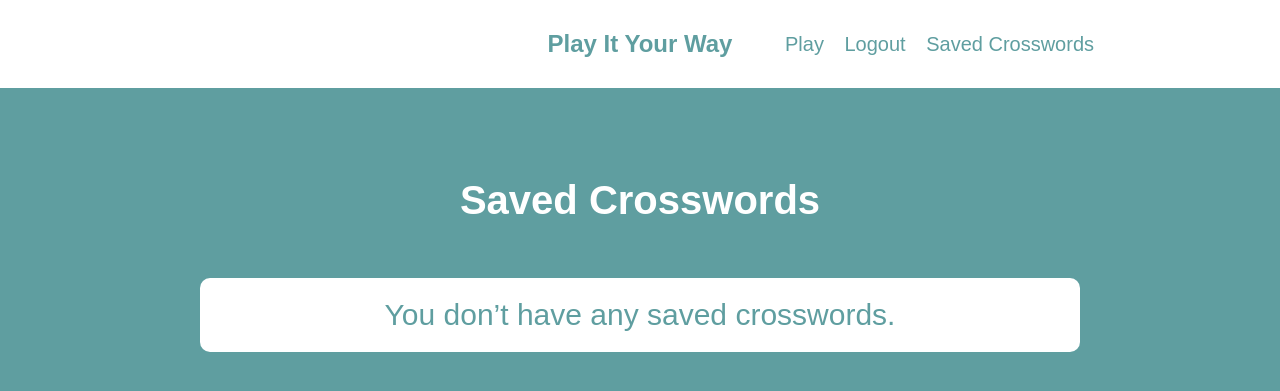
After one commit to juliagrove/ai-crossword-generator, a Django app: page /crossword/saved/ in a window 1280 px wide. The commit adds this page. Shown: the top 391 px of the page. Run offline with Django 5.2, Linux system fonts and the light colour scheme; the visitor is signed in with stand-in values (Sample User, id 1); data that the repository does not hold is empty.

Commit message:
Add db/save progress functionality

```diff
--- a/crossword/services/crossword_service.py
+++ b/crossword/services/crossword_service.py
@@ -7,7 +7,10 @@ def crossword(category, num_words):
     """
     Main entry point
     """
-    clues = clue_generator.generate(category, num_words)  # get structured gemini output
+    clues = clue_generator.generate(
+        category, num_words
+    )  # get structured gemini output
+
     crossword_filled, words_placed = _build_grid(
         clues
     )  # get crossword grid and words dict
--- a/crossword/services/llm_service.py
+++ b/crossword/services/llm_service.py
@@ -44,10 +44,6 @@ class CrosswordClueGenerator:
             raise RuntimeError(f"Gemini API error: {e}")
 
     def _build_prompt(self, category, num_words):
-        # return f"""
-        #     You are a crossword generator. Give me { num_words } words and short clues that follow the category: { category }.
-        #     Do NOT generate any additional information besides the words and their clues. The output should be Word: Clue
-        # """
         return f"""
             You are a crossword generator. Give me { num_words } words and short clues that follow the category: { category }.
             Do NOT generate any additonal information other than the Word and its clue.
--- /dev/null
+++ b/crossword/static/css/saved_list.css
@@ -0,0 +1,56 @@
+.saved-crosswords-page {
+    justify-content: center;
+    width: 100%;
+}
+
+h2 {
+    text-align: center;
+    padding: 40px;
+    margin-top: 50px;
+    margin-bottom: 15px;
+    color:white;
+    font-size: 40px;
+}
+
+.saved-crossword-list li {
+    display: flex;
+    justify-content: space-between;
+    align-items: center;
+    margin: 0 250px 40px 250px;
+    padding: 30px;
+    background-color: white;
+    color: cadetblue;
+    border-radius: 25px;
+    font-size: 20px;
+    transition: box-shadow 0.25s ease, transform 0.15s ease;
+    cursor: pointer;
+}
+
+
+.saved-crosswords-page p {
+    background-color: white;
+    color: cadetblue;
+    font-size: 30px;
+    text-align: center;
+    border-radius: 10px;
+    padding: 20px;
+    margin: 0 200px 0 200px;
+}
+
+.saved-crossword-list li:hover {
+    box-shadow: 0px 5px 14px rgba(0, 0, 0, 0.18);
+    transform: translateY(-2px); /* subtle lift */
+}
+
+.open-link {
+    color: white;
+    background-color: cadetblue;
+    border-radius: 8px;
+    padding: 10px;
+    text-align: center;
+    margin-left: 10px;
+}
+
+.open-delete-buttons {
+    align-items: right;
+}
--- a/crossword/static/js/crossword.js
+++ b/crossword/static/js/crossword.js
@@ -1,15 +1,16 @@
 // crossword/static/js/crossword.js
 function initCrosswordPage() {
-    document.getElementById('crosswordForm').addEventListener('submit', function (e) {
+    const form = document.getElementById('crosswordForm');
+    if (!form) return;
+
+    form.addEventListener('submit', function (e) {
         e.preventDefault();
 
-        const form = this;
         const formData = new FormData(form);
         const spinner = document.getElementById('loading-spinner');
         const loadingText = document.getElementById('loading-text');
         const container = document.getElementById('crossword-container');
 
-        // loading symbol
         spinner.style.display = 'block';
         loadingText.style.display = 'block';
         container.innerHTML = '';
@@ -24,6 +25,8 @@ function initCrosswordPage() {
             container.innerHTML = html;
             spinner.style.display = 'none';
             loadingText.style.display = 'none';
+
+            restoreProgressGridIfPresent();
             initAutoCheck();
         })
         .catch(err => {
@@ -32,6 +35,7 @@ function initCrosswordPage() {
             loadingText.style.display = 'none';
         });
     });
+}
 
 // handles Auto Check + auto move cells
 function initAutoCheck() {
@@ -110,5 +114,151 @@ function initCrosswordPage() {
         });
     });
 }
+
+ //helpers
+function getCookie(name) {
+    let cookieValue = null;
+    if (document.cookie && document.cookie !== "") {
+        const cookies = document.cookie.split(";");
+        for (let i = 0; i < cookies.length; i++) {
+            const cookie = cookies[i].trim();
+            if (cookie.substring(0, name.length + 1) === name + "=") {
+                cookieValue = decodeURIComponent(
+                    cookie.substring(name.length + 1)
+                );
+                break;
             }
-document.addEventListener('DOMContentLoaded', initCrosswordPage);
+        }
+    }
+    return cookieValue;
+}
+
+// Build a 2D array from the current DOM grid
+function buildProgressGrid() {
+    const rows = Array.from(
+        document.querySelectorAll(".crossword-table tr")
+    );
+
+    return rows.map((row) => {
+        const cells = Array.from(row.querySelectorAll("td"));
+        return cells.map((td) => {
+            const input = td.querySelector("input.crossword-input");
+
+            if (!input) {
+                // black square
+                return "-";
+            }
+
+            const val = input.value.toUpperCase();
+            return val || "";
+        });
+    });
+}
+
+function getCrosswordDataFromDom() {
+    const solutionEl = document.getElementById("solution-grid-data");
+    const acrossEl = document.getElementById("across-clues-data");
+    const downEl = document.getElementById("down-clues-data");
+    const categoryEl = document.getElementById("category-data");
+
+    if (!solutionEl || !acrossEl || !downEl || !categoryEl) {
+        return null;
+    }
+
+    return {
+        solutionGrid: JSON.parse(solutionEl.textContent),
+        acrossClues: JSON.parse(acrossEl.textContent),
+        downClues: JSON.parse(downEl.textContent),
+        category: JSON.parse(categoryEl.textContent),
+    };
+}
+
+// --- Event delegation for Save button ---
+
+document.addEventListener("click", async (event) => {
+    const target = event.target;
+
+    if (target && target.id === "save-crossword-btn") {
+        const data = getCrosswordDataFromDom();
+        if (!data) {
+            alert("Crossword data not found in DOM.");
+            return;
+        }
+
+        const progressGrid = buildProgressGrid();
+        const csrftoken = getCookie("csrftoken");
+        const saveUrl = target.dataset.saveUrl;
+
+        try {
+            const response = await fetch(saveUrl, {
+                method: "POST",
+                headers: {
+                    "Content-Type": "application/json",
+                    "X-CSRFToken": csrftoken,
+                    "X-Requested-With": "XMLHttpRequest",
+                },
+                body: JSON.stringify({
+                    category: data.category,
+                    solution_grid: data.solutionGrid,
+                    progress_grid: progressGrid,
+                    across_clues: data.acrossClues,
+                    down_clues: data.downClues,
+                }),
+            });
+
+            const json = await response.json();
+
+            if (json.success) {
+                alert("Crossword saved! (id=" + json.id + ")");
+            } else {
+                alert("Failed to save crossword: " + (json.error || "Unknown error"));
+            }
+        } catch (err) {
+            console.error(err);
+            alert("Network error while saving crossword.");
+        }
+    }
+});
+
+function restoreProgressGridIfPresent() {
+    const progressEl = document.getElementById("progress-grid-data");
+    if (!progressEl) return;
+
+    let progressGrid;
+    try {
+        progressGrid = JSON.parse(progressEl.textContent);
+    } catch (e) {
+        console.warn("Could not parse progress grid", e);
+        return;
+    }
+    if (!Array.isArray(progressGrid) || progressGrid.length === 0) {
+        return;
+    }
+
+    const rows = Array.from(document.querySelectorAll(".crossword-table tr"));
+
+    rows.forEach((rowEl, r) => {
+        const cells = Array.from(rowEl.querySelectorAll("td"));
+        cells.forEach((td, c) => {
+            const input = td.querySelector("input.crossword-input");
+            if (!input) return;
+
+            if (
+                r < progressGrid.length &&
+                Array.isArray(progressGrid[r]) &&
+                c < progressGrid[r].length
+            ) {
+                const val = progressGrid[r][c];
+                if (val && typeof val === "string") {
+                    input.value = val.toUpperCase();
+                }
+            }
+        });
+    });
+}
+
+document.addEventListener("DOMContentLoaded", () => {
+    initCrosswordPage();
+    restoreProgressGridIfPresent();
+    initAutoCheck();
+});
--- a/crossword/templates/crossword/base.html
+++ b/crossword/templates/crossword/base.html
@@ -20,10 +20,10 @@
         <h1 class="nav-title">Play It Your Way</h1>
 
         <div class="nav-right">
-
+            <a href="{% url 'crossword:home' %}">Play</a>
             {% if user.is_authenticated %}
                 <a href="{% url 'logout' %}">Logout</a>
-                <a href="{% url 'crossword:home' %}">Saved Crosswords</a>
+                <a href="{% url 'crossword:saved_crosswords' %}">Saved Crosswords</a>
             {% else %}
                 <a href="{% url 'login' %}">Login to Save Progress!</a>
             {% endif %}
@@ -39,5 +39,6 @@
     {% block extra_scripts %}
 
     {% endblock %}
+    <script src="{% static 'js/crossword.js' %}"></script>
 </body>
 </html>
--- a/crossword/templates/crossword/crossword.html
+++ b/crossword/templates/crossword/crossword.html
@@ -3,5 +3,9 @@
 {% block title %}Crossword | AI Crossword Generator{% endblock %}
 
 {% block content %}
-    {% include "crossword/crossword_partial.html" %}
+    <main>
+        <div id="crossword-container">
+            {% include "crossword/crossword_partial.html" %}
+        </div>
+    </main>
 {% endblock %}
--- /dev/null
+++ b/crossword/templates/crossword/saved_crosswords.html
@@ -0,0 +1,29 @@
+{% extends "crossword/base.html" %}
+{% load static %}
+
+{% block content %}
+<link rel="stylesheet" href="{% static 'css/saved_list.css' %}">
+
+<div class="saved-crosswords-page">
+    <h2>Saved Crosswords</h2>
+
+    {% if crosswords %}
+        <ul class="saved-crossword-list">
+            {% for cw in crosswords %}
+                <li>
+                    <div class="left">
+                        <strong>{{ cw.category }}:</strong>
+                        <span>saved on {{ cw.created_at|date:"M d, Y H:i" }}</span>
+                    </div>
+                    <div class="open-delete-buttons">
+                        <a class="open-link" href="{% url 'crossword:load_saved_crossword' cw.id %}">Open</a>
+                        <a class="open-link" href="{% url 'crossword:load_saved_crossword' cw.id %}">Delete</a>
+                    </div>
+                </li>
+            {% endfor %}
+        </ul>
+    {% else %}
+        <p>You don’t have any saved crosswords.</p>
+    {% endif %}
+</div>
+{% endblock %}
--- a/crossword/urls.py
+++ b/crossword/urls.py
@@ -1,3 +1,4 @@
+# crossword/urls.py
 from django.urls import path
 from . import views
 
@@ -5,5 +6,7 @@ app_name = "crossword"
 
 urlpatterns = [
     path("", views.home, name="home"),
-    # path("save/", views.save_crossword_progress, name="save_crossword"),
+    path("save/", views.save_crossword, name="save_crossword"),
+    path("saved/", views.saved_crosswords, name="saved_crosswords"),
+    path("saved/<int:pk>/", views.load_saved_crossword, name="load_saved_crossword"),
 ]
--- a/crossword/views.py
+++ b/crossword/views.py
@@ -1,13 +1,16 @@
 # crossword/views.py
-from django.shortcuts import render, redirect
+import json
+
+from django.contrib.auth import logout
+from django.contrib.auth.decorators import login_required
 from django.contrib.auth.forms import UserCreationForm
+from django.http import JsonResponse
+from django.shortcuts import get_object_or_404, redirect, render
+from django.views.decorators.http import require_POST
+
+from .models import SavedCrossword
 from .services.crossword_service import crossword
-from django.contrib.auth import logout
-import json
-from django.http import JsonResponse, HttpResponseNotAllowed
-from django.contrib.auth.decorators import login_required
-from django.views.decorators.http import require_POST
-from .models import SavedCrossword
+
 
 def home(request):
     if request.method == "POST":
@@ -18,7 +21,7 @@ def home(request):
         down_clues = []
 
         try:
-            crossword_grid, across_clues, down_clues = crossword(category, num_words=20)
+            crossword_grid, across_clues, down_clues = crossword(category, num_words=30)
 
         except Exception as e:
             error_message = str(e)
@@ -28,7 +31,9 @@ def home(request):
             "across_clues": across_clues,
             "down_clues": down_clues,
             "error_message": error_message,
-            "category": category
+            "category": category,
+            "progress_grid": [],
+            "from_saved": False,
         }
 
         # if request came from fetch on the home page, return ONLY the partial
@@ -46,7 +51,7 @@ def signup(request):
     if request.method == "POST":
         form = UserCreationForm(request.POST)
         if form.is_valid():
-            form.save() # creates new user
+            form.save()  # creates new user
             return redirect("login")
     else:
         form = UserCreationForm()
@@ -55,8 +60,65 @@ def signup(request):
 
 
 def logout_view(request):
-    """
-    Log the user out and redirect to the home page
-    """
     logout(request)
     return redirect("crossword:home")
+
+
+@login_required
+@require_POST
+def save_crossword(request):
+    try:
+        data = json.loads(request.body.decode("utf-8"))
+
+        category = data.get("category")
+        solution_grid = data.get("solution_grid")
+        progress_grid = data.get("progress_grid")
+        across_clues = data.get("across_clues")
+        down_clues = data.get("down_clues")
+
+        if not solution_grid:
+            return JsonResponse(
+                {"success": False, "error": "Missing required fields"},
+                status=400,
+            )
+
+        saved = SavedCrossword.objects.create(
+            user=request.user,
+            category=category,
+            solution_grid=solution_grid,
+            progress_grid=progress_grid,
+            across_clues=across_clues,
+            down_clues=down_clues,
+        )
+
+        return JsonResponse({"success": True, "id": saved.id})
+
+    except Exception as e:
+        return JsonResponse({"success": False, "error": str(e)}, status=500)
+
+
+# List the users saved crosswords/progress
+@login_required
+def saved_crosswords(request):
+    crosswords = SavedCrossword.objects.filter(user=request.user).order_by("updated_at")
+    context = {
+        "crosswords": crosswords,
+    }
+    return render(request, "crossword/saved_crosswords.html", context)
+
+
+@login_required
+def load_saved_crossword(request, pk):
+    # load saved crosswords the same way new ones are loaded
+    saved = get_object_or_404(SavedCrossword, pk=pk, user=request.user)
+
+    context = {
+        "crossword_grid": saved.solution_grid,
+        "across_clues": saved.across_clues,
+        "down_clues": saved.down_clues,
+        "category": saved.category,
+        "progress_grid": saved.progress_grid,
+        "error_message": None,
+        "from_saved": True,
+    }
+    return render(request, "crossword/crossword.html", context)
```
Also changed, not shown: crossword/models.py (+7 -1 lines), crossword/static/css/puzzle.css (+32 -13 lines), crossword/templates/crossword/crossword_partial.html (+18 -2 lines), crossword/tests/dog_sample.json (added, +1 -0 lines), crossword/migrations/0001_initial.py (added). Lines whose indentation alone changed are shown as unchanged.
